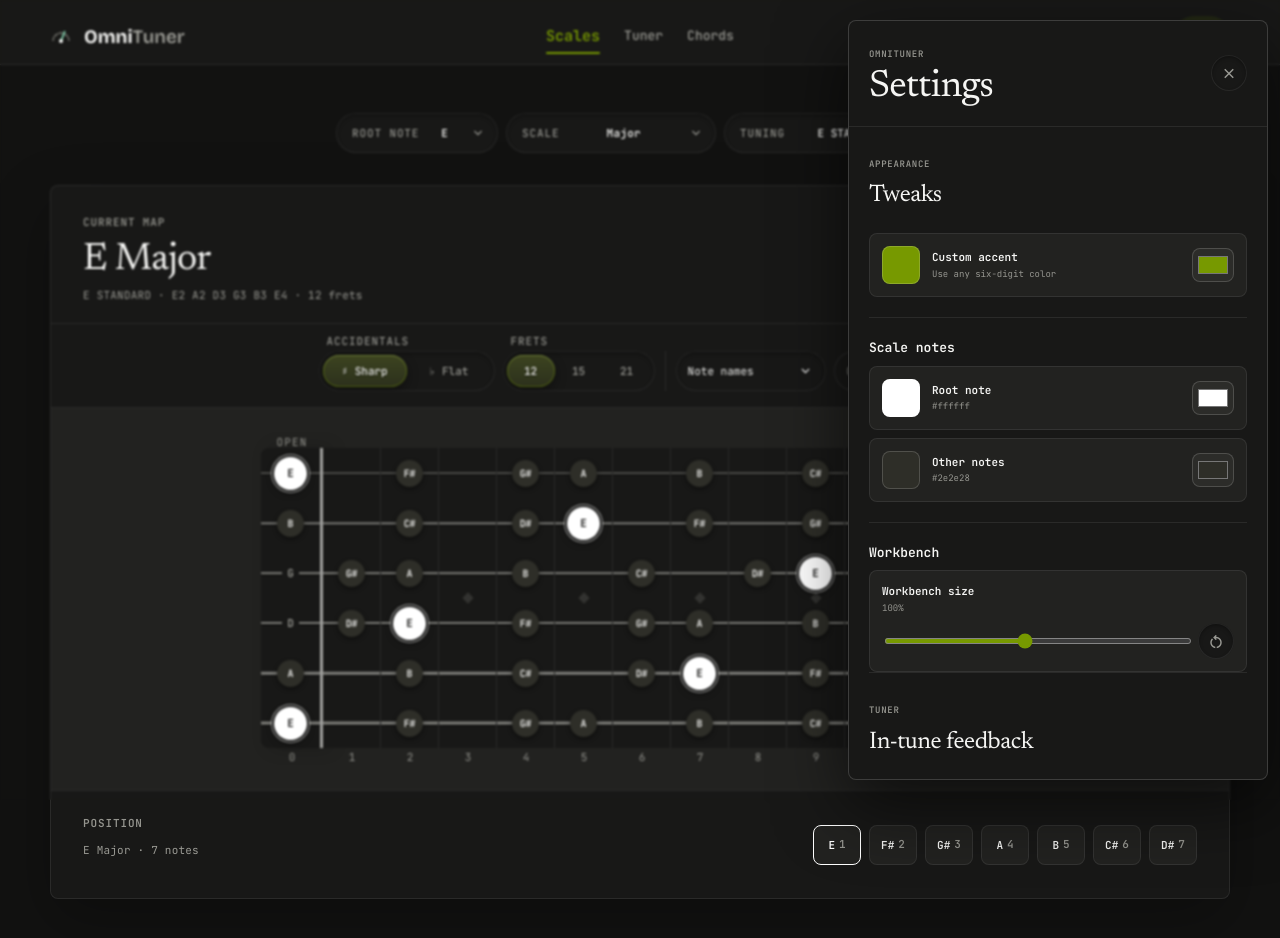
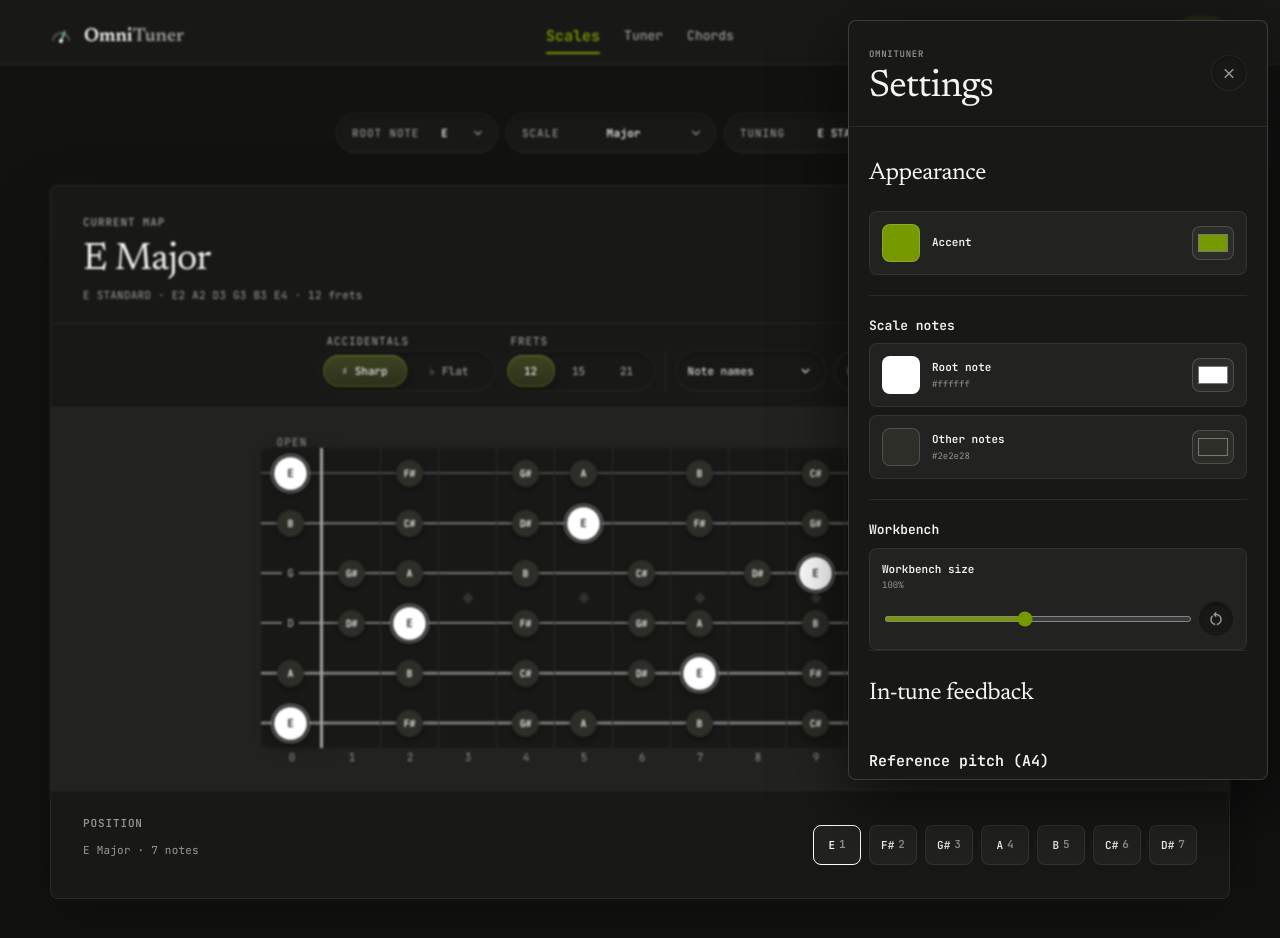
Before and after one commit to sawayaka143/OmniTuner, an Angular app: page /scales in a window 1280 px wide. Both pictures are taken after a click on the button "settings". Shown: the top 938 px of the page. Built offline with nearby package versions, Linux system fonts and the light colour scheme.

Commit message:
refactor: streamline chord finder UI and remove welcome state for improved user experience

```diff
--- a/src/app/chord-finder/chord-finder.html
+++ b/src/app/chord-finder/chord-finder.html
@@ -125,12 +125,7 @@
           aria-label="Generated voicing output"
           aria-live="polite"
         >
-          @if (!results()) {
-            <div class="welcome">
-              <span class="welcome-mark" aria-hidden="true"></span>
-              <p>Chord finder ready.</p>
-            </div>
-          } @else {
+          @if (results()) {
             @if (detectedKey()) {
               <p class="card-note" [class.good]="detectedKey()!.confidence === 'strong'" [class.warn]="detectedKey()!.confidence === 'moderate'">
                 Detected key: {{ detectedKey()!.tonicName }} {{ detectedKey()!.mode }} · {{ detectedKey()!.confidence }}
--- a/src/app/chord-finder/chord-finder.scss
+++ b/src/app/chord-finder/chord-finder.scss
@@ -236,44 +236,6 @@
   }
 }
 
-/* ── Welcome / empty state ───────────────────── */
-
-.welcome {
-  display: grid;
-  gap: var(--space-2);
-  justify-items: center;
-  text-align: center;
-  padding: var(--space-7) var(--space-4);
-  color: var(--text-muted);
-  font-family: var(--mono);
-  font-size: var(--text-sm);
-  letter-spacing: var(--tracking-narrow);
-
-  p {
-    margin: 0;
-  }
-
-  p.dim {
-    color: var(--text-dim);
-    font-size: var(--text-3xs);
-    letter-spacing: var(--tracking-wide);
-  }
-
-  strong {
-    color: var(--scale-accent);
-    font-weight: var(--fw-semibold);
-  }
-}
-
-.welcome-mark {
-  width: var(--space-7);
-  height: var(--space-7);
-  border: 1px solid var(--border-medium);
-  border-radius: 50%;
-  background: var(--surface-container);
-  box-shadow: var(--chord-stage-glow);
-}
-
 /* ── Legend (hardware caption) ───────────────── */
 
 .legend {
--- a/src/app/components/app-shell/app-shell.scss
+++ b/src/app/components/app-shell/app-shell.scss
@@ -29,7 +29,7 @@
   .app-title {
     grid-column: 1;
     justify-self: start;
-    font-family: var(--brand);
+    font-family: var(--serif);
     font-size: var(--text-lg);
     font-weight: var(--fw-semibold);
     letter-spacing: var(--tracking-tight);
--- a/src/app/components/brand/brand.scss
+++ b/src/app/components/brand/brand.scss
@@ -45,7 +45,7 @@
 }
 
 .wordmark {
-  font: var(--fw-bold) var(--text-lg) var(--brand);
+  font: var(--fw-bold) var(--text-lg) var(--serif);
   letter-spacing: var(--tracking-normal);
   color: var(--text);
 }
--- a/src/app/components/settings-panel/settings-panel.html
+++ b/src/app/components/settings-panel/settings-panel.html
@@ -16,19 +16,15 @@
     </header>
 
     <div class="settings-content">
-      <section class="tweaks" aria-labelledby="tweaks-title">
+      <section class="appearance" aria-labelledby="appearance-title">
         <div class="section-heading">
-          <div>
-            <span class="settings-kicker">Appearance</span>
-            <h3 id="tweaks-title">Tweaks</h3>
-          </div>
+          <h3 id="appearance-title">Appearance</h3>
         </div>
 
         <label class="custom-accent">
           <span class="color-preview" [style.background-color]="accent()" aria-hidden="true"></span>
           <span class="custom-copy">
-            <strong>Custom accent</strong>
-            <span>Use any six-digit color</span>
+            <strong>Accent</strong>
           </span>
           <input
             type="color"
@@ -106,10 +102,7 @@
 
       <section class="tuner-settings" aria-labelledby="tuner-settings-title">
         <div class="section-heading">
-          <div>
-            <span class="settings-kicker">Tuner</span>
-            <h3 id="tuner-settings-title">In-tune feedback</h3>
-          </div>
+          <h3 id="tuner-settings-title">In-tune feedback</h3>
         </div>
 
         <section class="reference-pitch" aria-labelledby="reference-pitch-title">
@@ -164,7 +157,6 @@
           <div class="toggle-row">
             <div class="custom-copy">
               <strong>Highlight when in tune</strong>
-              <span>Master switch — turns off every confirmation cue</span>
             </div>
             <app-toggle
               [checked]="tunerSettings().inTune.enabled"
@@ -175,8 +167,7 @@
 
           <div class="toggle-row">
             <div class="custom-copy">
-              <strong>In-tune chime (ping)</strong>
-              <span>Play a soft chime when the note locks — turn off to mute the ping</span>
+              <strong>In-tune chime</strong>
             </div>
             <app-toggle
               [checked]="tunerSettings().inTune.sound"
@@ -188,7 +179,6 @@
           <div class="toggle-row">
             <div class="custom-copy">
               <strong>Ambient glow</strong>
-              <span>Pulse ring when the note locks</span>
             </div>
             <app-toggle
               [checked]="tunerSettings().inTune.glow"
@@ -208,8 +198,7 @@
               aria-hidden="true"
             ></span>
             <span class="custom-copy">
-              <strong>Custom in-tune color</strong>
-              <span>Use any six-digit color</span>
+              <strong>In-tune color</strong>
             </span>
             <input
               type="color"
@@ -226,8 +215,7 @@
               aria-hidden="true"
             ></span>
             <span class="custom-copy">
-              <strong>Custom out-of-tune color</strong>
-              <span>Use any six-digit color</span>
+              <strong>Out-of-tune color</strong>
             </span>
             <input
               type="color"
--- a/src/app/components/settings-panel/settings-panel.scss
+++ b/src/app/components/settings-panel/settings-panel.scss
@@ -66,7 +66,7 @@
   padding: var(--space-6) var(--space-5);
 }
 
-.tweaks {
+.appearance {
   display: grid;
   gap: var(--space-5);
 }
@@ -193,7 +193,7 @@
 .tuner-settings {
   display: grid;
   gap: var(--space-5);
-  padding-top: var(--space-6);
+  padding-top: var(--space-5);
   border-top: 1px solid var(--border-subtle);
 }
 
--- a/src/styles.scss
+++ b/src/styles.scss
@@ -1,6 +1,5 @@
 @import url('https://fonts.googleapis.com/css2?family=JetBrains+Mono:wght@300;400;500;600&family=Newsreader:opsz,wght@6..72,300;6..72,400;6..72,500;6..72,600&display=swap');
 @import url('https://fonts.googleapis.com/css2?family=Material+Symbols+Outlined:wght,FILL@100..700,0..1&display=swap');
-@import url('https://fonts.googleapis.com/css2?family=Bricolage+Grotesque:opsz,wght@12..96,200..800&display=swap');
 
 :root {
   /* --- Core Studio Monochrome Palette --- */
@@ -41,7 +40,7 @@
   /* --- Typography --- */
   --serif: 'Newsreader', Georgia, 'Times New Roman', serif;
   --mono: 'JetBrains Mono', ui-monospace, 'SF Mono', Menlo, monospace;
-  --brand: 'Bricolage Grotesque', system-ui, sans-serif;
+  --brand: var(--serif);
 
   /* --- Type Scale --- */
   --text-4xs: 8px;
@@ -183,7 +182,7 @@
 h2,
 h3 {
   font-family: var(--serif);
-  font-weight: 400;
+  font-weight: var(--fw-normal);
   letter-spacing: var(--tracking-tight);
   margin: 0;
 }
```
Also changed, not shown: 2 other files (tests, documents, lock files or other folders).
